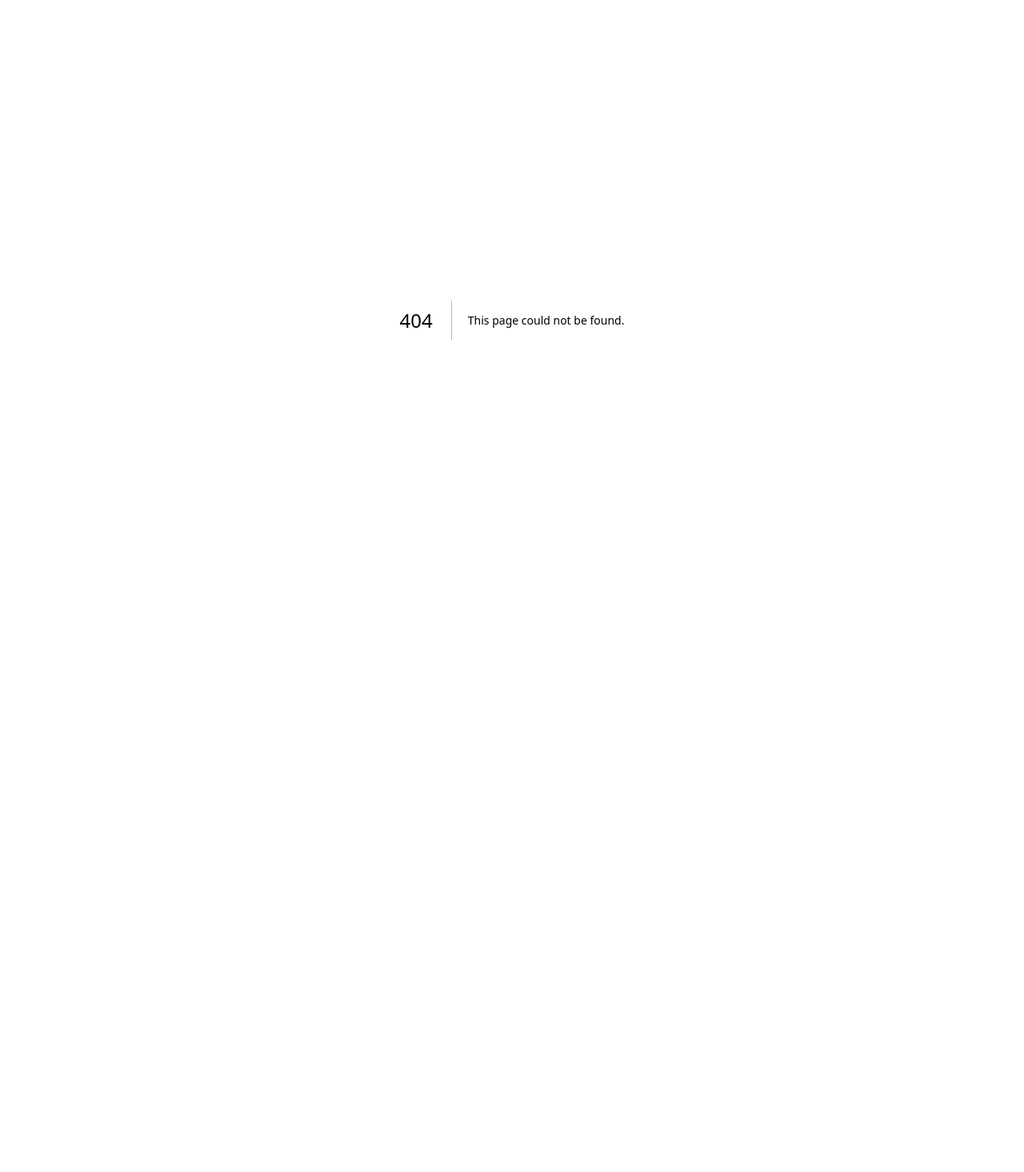
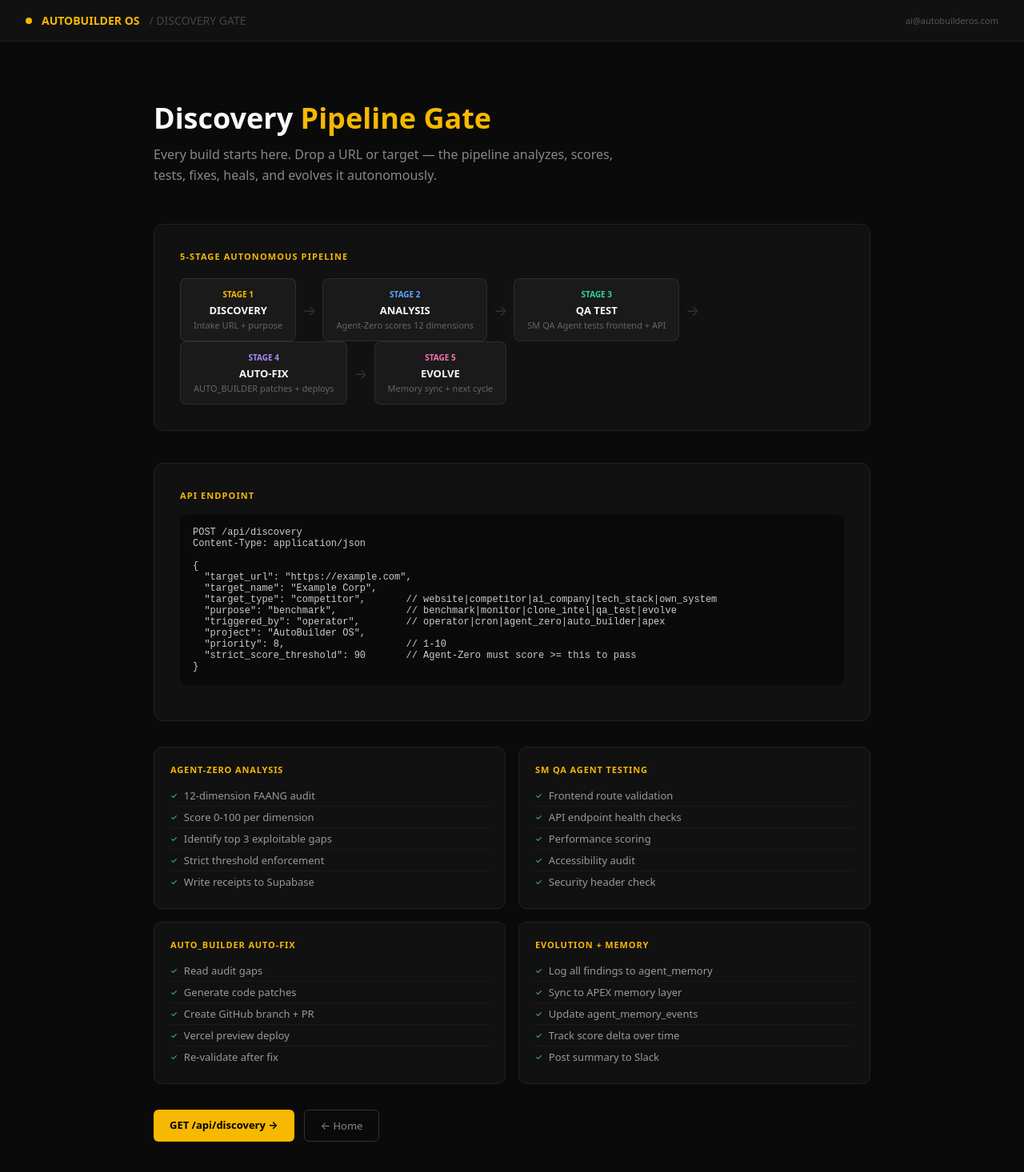
Before and after one commit to Strategic-Minds/BUSINESS-BUILDER, a Next.js app: page /discovery in a window 1280 px wide. Before the commit this address had no page. Shown: the top 1466 px of the page at 80% size. Before the commit the page ends 800 px from the top, so only its background shows below. Built offline with nearby package versions, Linux system fonts and the light colour scheme.

Commit message:
feat(discovery): Discovery UI page — pipeline visual + API reference

```diff
--- /dev/null
+++ b/app/discovery/page.tsx
@@ -0,0 +1,129 @@
+import Link from "next/link";
+
+export const metadata = {
+  title: "DISCOVERY — AutoBuilder OS Pipeline",
+  description: "Entry point for the unified AI pipeline: Discovery → Analysis → QA → Fix → Heal → Evolve",
+};
+
+export default function DiscoveryPage() {
+  return (
+    <main style={{
+      minHeight: "100vh", background: "#0A0A0A", color: "#FAFAFA",
+      fontFamily: "system-ui,-apple-system,sans-serif", padding: "0"
+    }}>
+      {/* Header */}
+      <header style={{
+        background: "#111", borderBottom: "1px solid #222",
+        padding: "16px 32px", display: "flex", alignItems: "center", justifyContent: "space-between"
+      }}>
+        <div style={{ display: "flex", alignItems: "center", gap: 12 }}>
+          <div style={{ width: 8, height: 8, borderRadius: "50%", background: "#F6B800" }} />
+          <span style={{ fontWeight: 700, fontSize: 14, color: "#F6B800" }}>AUTOBUILDER OS</span>
+          <span style={{ color: "#444", fontSize: 14 }}>/ DISCOVERY GATE</span>
+        </div>
+        <div style={{ fontSize: 11, color: "#555" }}>ai@autobuilderos.com</div>
+      </header>
+
+      <div style={{ maxWidth: 960, margin: "0 auto", padding: "48px 32px" }}>
+        {/* Hero */}
+        <div style={{ marginBottom: 48 }}>
+          <h1 style={{ fontSize: 36, fontWeight: 800, marginBottom: 12, lineHeight: 1.2 }}>
+            Discovery <span style={{ color: "#F6B800" }}>Pipeline Gate</span>
+          </h1>
+          <p style={{ color: "#888", fontSize: 16, maxWidth: 600, lineHeight: 1.6 }}>
+            Every build starts here. Drop a URL or target — the pipeline analyzes, scores, tests, fixes, heals, and evolves it autonomously.
+          </p>
+        </div>
+
+        {/* Pipeline Visual */}
+        <div style={{
+          background: "#111", border: "1px solid #222", borderRadius: 12,
+          padding: 32, marginBottom: 40
+        }}>
+          <p style={{ fontSize: 11, fontWeight: 600, color: "#F6B800", textTransform: "uppercase", letterSpacing: "0.1em", marginBottom: 20 }}>
+            5-STAGE AUTONOMOUS PIPELINE
+          </p>
+          <div style={{ display: "flex", gap: 0, alignItems: "center", flexWrap: "wrap" }}>
+            {[
+              { num: "1", name: "DISCOVERY", desc: "Intake URL + purpose", color: "#F6B800" },
+              { num: "2", name: "ANALYSIS", desc: "Agent-Zero scores 12 dimensions", color: "#60A5FA" },
+              { num: "3", name: "QA TEST", desc: "SM QA Agent tests frontend + API", color: "#34D399" },
+              { num: "4", name: "AUTO-FIX", desc: "AUTO_BUILDER patches + deploys", color: "#A78BFA" },
+              { num: "5", name: "EVOLVE", desc: "Memory sync + next cycle", color: "#F472B6" },
+            ].map((stage, i) => (
+              <div key={i} style={{ display: "flex", alignItems: "center" }}>
+                <div style={{
+                  background: "#1a1a1a", border: `1px solid ${stage.color}22`,
+                  borderRadius: 8, padding: "12px 16px", minWidth: 130, textAlign: "center"
+                }}>
+                  <div style={{ fontSize: 10, color: stage.color, fontWeight: 700, marginBottom: 4 }}>
+                    STAGE {stage.num}
+                  </div>
+                  <div style={{ fontSize: 13, fontWeight: 700, marginBottom: 2 }}>{stage.name}</div>
+                  <div style={{ fontSize: 11, color: "#666" }}>{stage.desc}</div>
+                </div>
+                {i < 4 && <div style={{ color: "#333", fontSize: 18, padding: "0 8px" }}>→</div>}
+              </div>
+            ))}
+          </div>
+        </div>
+
+        {/* API Reference */}
+        <div style={{ background: "#111", border: "1px solid #222", borderRadius: 12, padding: 32, marginBottom: 32 }}>
+          <p style={{ fontSize: 11, fontWeight: 600, color: "#F6B800", textTransform: "uppercase", letterSpacing: "0.1em", marginBottom: 16 }}>
+            API ENDPOINT
+          </p>
+          <pre style={{ background: "#0a0a0a", borderRadius: 8, padding: 16, fontSize: 12, color: "#ccc", overflow: "auto" }}>
+{`POST /api/discovery
+Content-Type: application/json
+
+{
+  "target_url": "https://example.com",
+  "target_name": "Example Corp",
+  "target_type": "competitor",       // website|competitor|ai_company|tech_stack|own_system
+  "purpose": "benchmark",            // benchmark|monitor|clone_intel|qa_test|evolve
+  "triggered_by": "operator",        // operator|cron|agent_zero|auto_builder|apex
+  "project": "AutoBuilder OS",
+  "priority": 8,                     // 1-10
+  "strict_score_threshold": 90       // Agent-Zero must score >= this to pass
+}`}
+          </pre>
+        </div>
+
+        {/* What Agent-Zero Does */}
+        <div style={{ display: "grid", gridTemplateColumns: "1fr 1fr", gap: 16, marginBottom: 32 }}>
+          {[
+            { title: "Agent-Zero Analysis", items: ["12-dimension FAANG audit", "Score 0-100 per dimension", "Identify top 3 exploitable gaps", "Strict threshold enforcement", "Write receipts to Supabase"] },
+            { title: "SM QA Agent Testing", items: ["Frontend route validation", "API endpoint health checks", "Performance scoring", "Accessibility audit", "Security header check"] },
+            { title: "AUTO_BUILDER Auto-Fix", items: ["Read audit gaps", "Generate code patches", "Create GitHub branch + PR", "Vercel preview deploy", "Re-validate after fix"] },
+            { title: "Evolution + Memory", items: ["Log all findings to agent_memory", "Sync to APEX memory layer", "Update agent_memory_events", "Track score delta over time", "Post summary to Slack"] },
+          ].map((section, i) => (
+            <div key={i} style={{ background: "#111", border: "1px solid #222", borderRadius: 10, padding: 20 }}>
+              <p style={{ fontSize: 11, fontWeight: 600, color: "#F6B800", textTransform: "uppercase", letterSpacing: "0.08em", marginBottom: 12 }}>
+                {section.title}
+              </p>
+              <ul style={{ listStyle: "none", padding: 0, margin: 0 }}>
+                {section.items.map((item, j) => (
+                  <li key={j} style={{ display: "flex", alignItems: "center", gap: 8, padding: "4px 0", fontSize: 13, color: "#999", borderBottom: j < section.items.length-1 ? "1px solid #1a1a1a" : "none" }}>
+                    <span style={{ color: "#4ade80", fontSize: 10 }}>✓</span>
+                    {item}
+                  </li>
+                ))}
+              </ul>
+            </div>
+          ))}
+        </div>
+
+        {/* Quick links */}
+        <div style={{ display: "flex", gap: 12 }}>
+          <a href="/api/discovery" style={{ background: "#F6B800", color: "#000", padding: "10px 20px", borderRadius: 6, fontSize: 13, fontWeight: 700, textDecoration: "none" }}>
+            GET /api/discovery →
+          </a>
+          <a href="/" style={{ border: "1px solid #333", color: "#888", padding: "10px 20px", borderRadius: 6, fontSize: 13, textDecoration: "none" }}>
+            ← Home
+          </a>
+        </div>
+      </div>
+    </main>
+  );
+}
```
